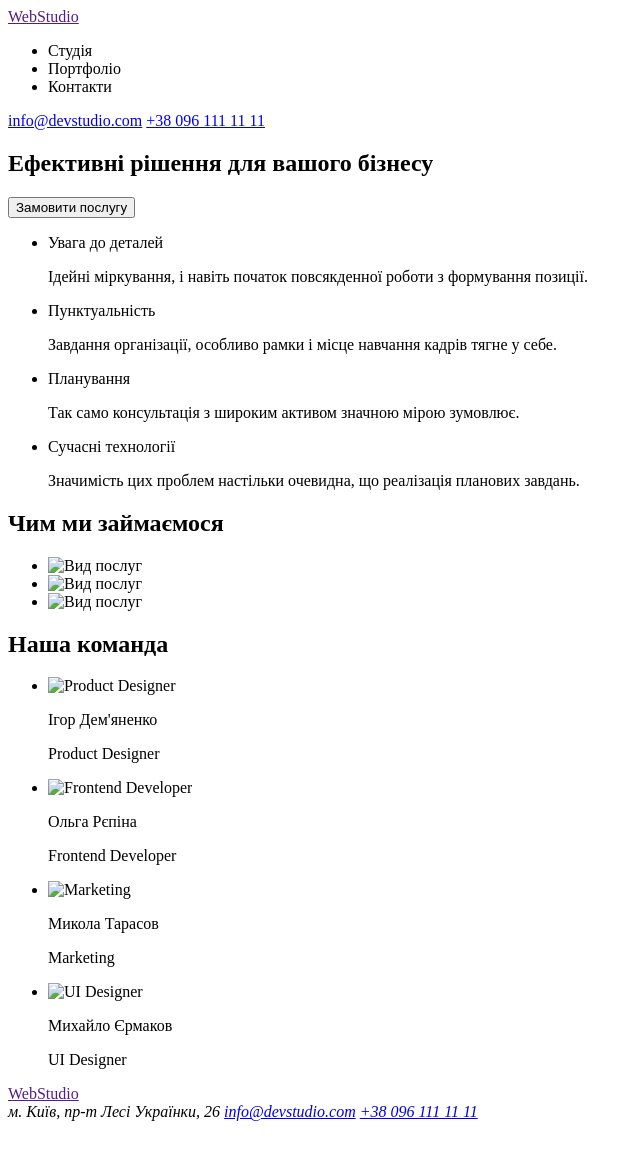
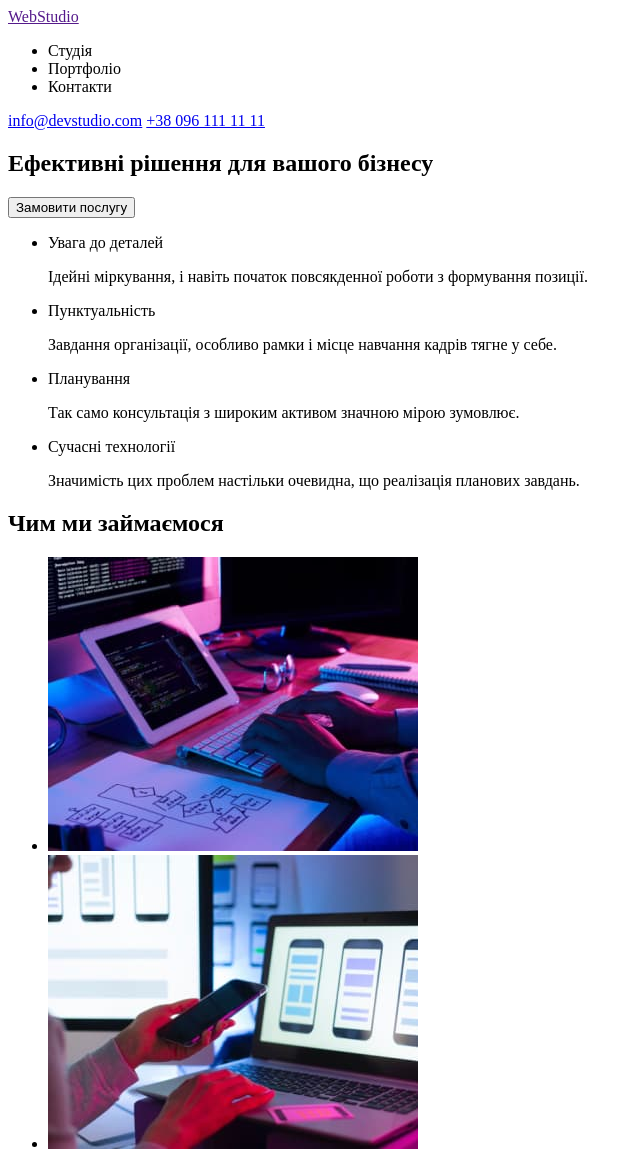
Before and after one commit to Hellblazer98/goit-markup-hw-01, a plain HTML site: page index.html in a window 1280 px wide. Shown: the top 1149 px of the page, without its empty margins (0-640 px from the left). Drawn offline with Linux system fonts and the light colour scheme; the site is published under a folder, as on GitHub Pages, so addresses that start at the root find nothing.

Commit message:
Update index.html

```diff
--- a/index.html
+++ b/index.html
@@ -48,34 +48,34 @@
         <h2>Чим ми займаємося</h2>
         <ul>
           <li>
-            <img width="370" src="/images/service-1.jpg" alt="Вид послуг" />
+            <img width="370" src="./images/service-1.jpg" alt="Вид послуг" />
           </li>
           <li>
-            <img width="370" src="/images/service-2.jpg" alt="Вид послуг" />
+            <img width="370" src="./images/service-2.jpg" alt="Вид послуг" />
           </li>
-          <li><img width="370" src="/images/service-3.jpg" alt="Вид послуг" /></li>
+          <li><img width="370" src="./images/service-3.jpg" alt="Вид послуг" /></li>
         </ul>
       </section>
       <section>
         <h2>Наша команда</h2>
         <ul>
           <li>
-            <img width="270" src="/images/product-des.jpg" alt="Product Designer" />
+            <img width="270" src="./images/product-des.jpg" alt="Product Designer" />
             <p>Ігор Дем'яненко</p>
             <p lang="en">Product Designer</p>
           </li>
           <li>
-            <img width="270" src="/images/frontend-dev.jpg" alt="Frontend Developer" />
+            <img width="270" src="./images/frontend-dev.jpg" alt="Frontend Developer" />
             <p>Ольга Рєпіна</p>
             <p lang="en">Frontend Developer</p>
           </li>
           <li>
-            <img width="270" src="/images/marketing.jpg" alt="Marketing" />
+            <img width="270" src="./images/marketing.jpg" alt="Marketing" />
             <p>Микола Тарасов</p>
             <p lang="en">Marketing</p>
           </li>
           <li>
-            <img width="270" src="/images/ui-des.jpg" alt="UI Designer" />
+            <img width="270" src="./images/ui-des.jpg" alt="UI Designer" />
             <p>Михайло Єрмаков</p>
             <p lang="en">UI Designer</p>
           </li>
```
